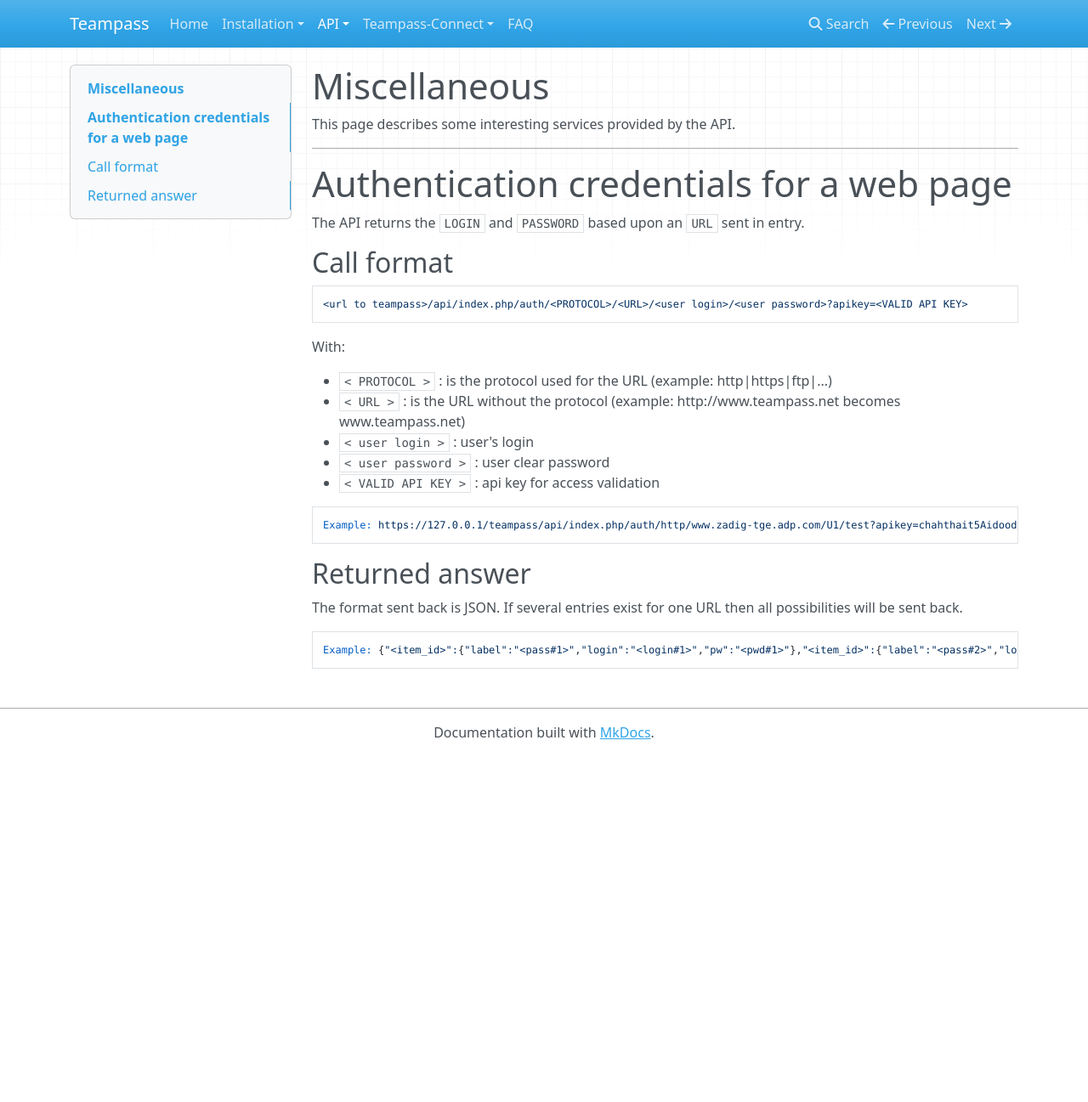
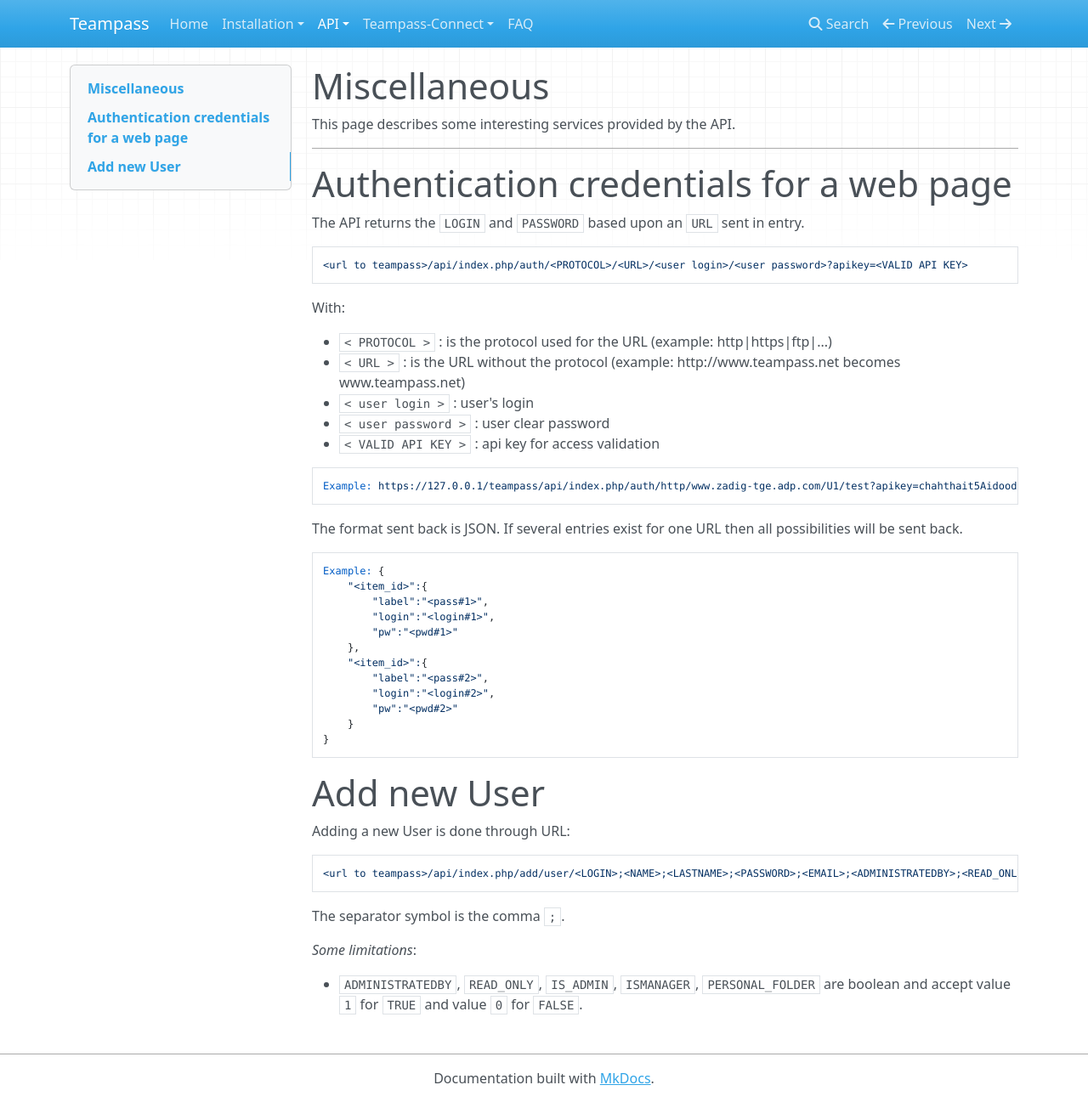
Before and after one commit to nilsteampassnet/teampass_doc, an MkDocs documentation site: the page built from docs/api/api-special.md, in a window 1280 px wide and 1297 px high. Shown: the whole window at 85% size. Built offline with MkDocs 1.6.1, drawn with Linux system fonts in a browser that asks for light colours; nearby versions of some CDN libraries; old or Windows-style settings are respelled for this version of MkDocs.

Commit message:
Updated api-special.md

````diff
--- a/docs/api/api-special.md
+++ b/docs/api/api-special.md
@@ -8,8 +8,6 @@ This page describes some interesting services provided by the API.
 # Authentication credentials for a web page
 
 The API returns the `LOGIN` and `PASSWORD` based upon an `URL` sent in entry.
-
-## Call format
 
 ```yaml
 <url to teampass>/api/index.php/auth/<PROTOCOL>/<URL>/<user login>/<user password>?apikey=<VALID API KEY>
@@ -27,11 +25,34 @@ With:
 Example: https://127.0.0.1/teampass/api/index.php/auth/http/www.zadig-tge.adp.com/U1/test?apikey=chahthait5Aidood6johh6Avufieb6ohpaixain
 ```
 
-## Returned answer
-
 The format sent back is JSON.
 If several entries exist for one URL then all possibilities will be sent back.
 
 ```yaml
-Example: {"<item_id>":{"label":"<pass#1>","login":"<login#1>","pw":"<pwd#1>"},"<item_id>":{"label":"<pass#2>","login":"<login#2>","pw":"<pwd#2>"}}
+Example: {
+	"<item_id>":{
+    	"label":"<pass#1>",
+        "login":"<login#1>",
+        "pw":"<pwd#1>"
+    },
+    "<item_id>":{
+    	"label":"<pass#2>",
+        "login":"<login#2>",
+        "pw":"<pwd#2>"
+    }
+}
 ```
+
+
+# Add new User
+
+Adding a new User is done through URL:
+
+```yaml
+<url to teampass>/api/index.php/add/user/<LOGIN>;<NAME>;<LASTNAME>;<PASSWORD>;<EMAIL>;<ADMINISTRATEDBY>;<READ_ONLY>;<ROLE1,ROLE2,...>;<IS_ADMIN>;<ISMANAGER>;<PERSONAL_FOLDER>?apikey=<VALID API KEY>
+```
+The separator symbol is the comma ` ; `.
+
+*Some limitations*:
+
+* `ADMINISTRATEDBY`, `READ_ONLY`, `IS_ADMIN`, `ISMANAGER`, `PERSONAL_FOLDER` are boolean and accept value `1` for `TRUE` and value `0` for `FALSE`.
````
